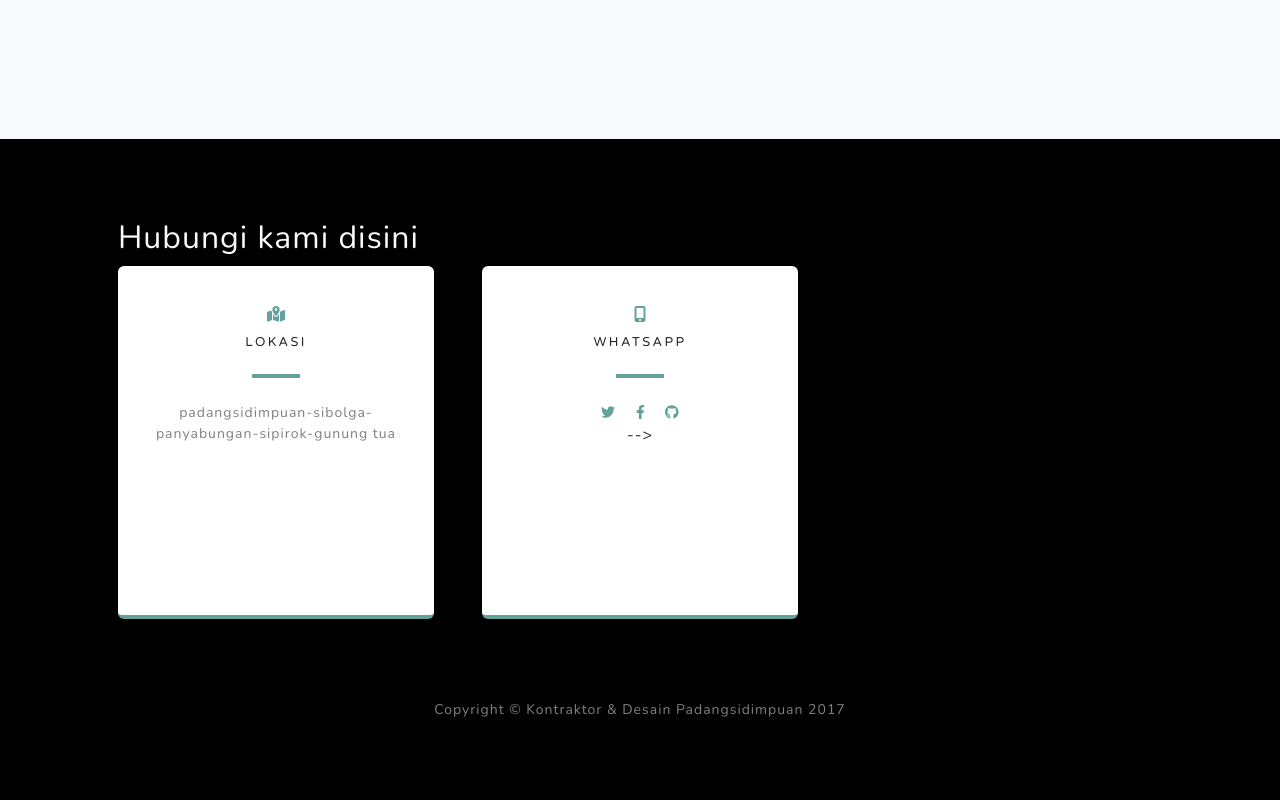
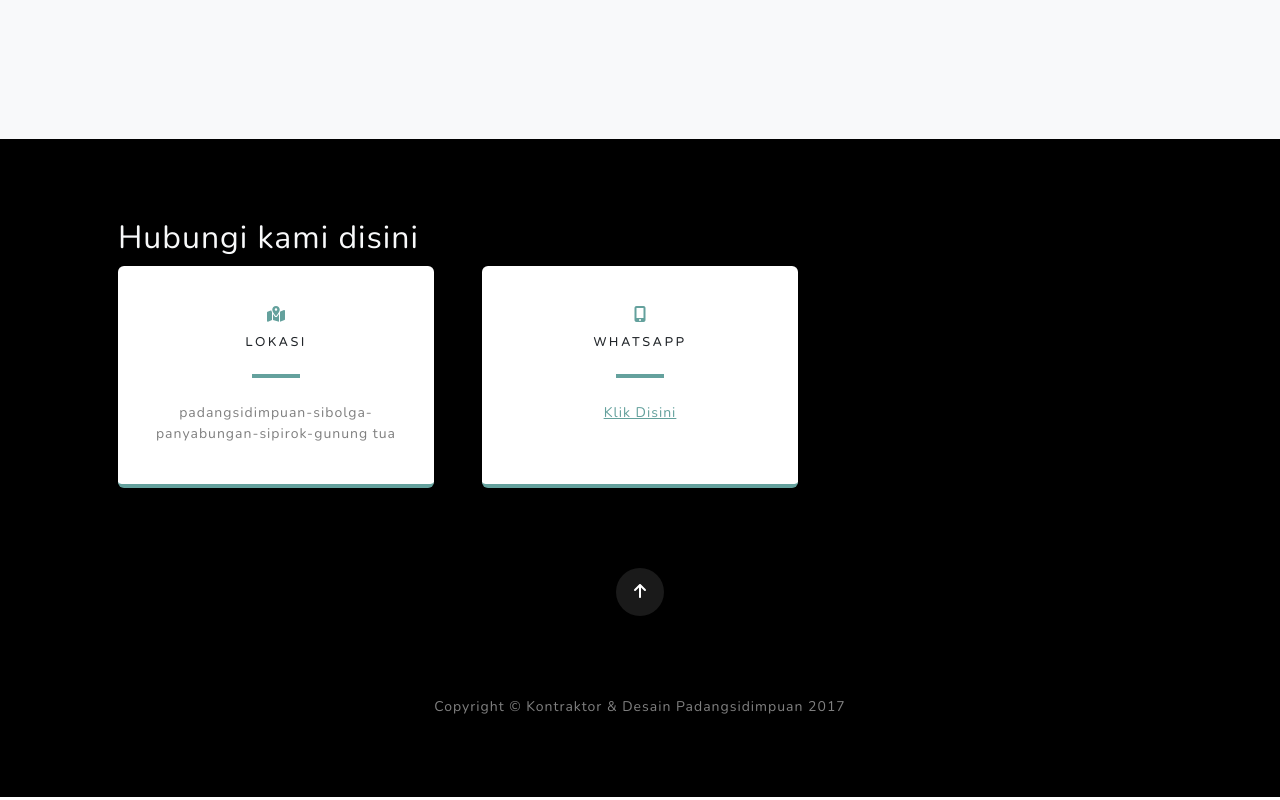
Before and after one commit to Desainari/kontraktor, a plain HTML site: page index.html in a window 1280 px wide. Shown: the part 3277-4077 px from the top of the page. Drawn offline with nearby package versions, Linux system fonts and the light colour scheme.

Commit message:
Update index.html

```diff
--- a/index.html
+++ b/index.html
@@ -128,7 +128,7 @@
                                 <i class="fas fa-mobile-alt text-primary mb-2"></i>
                                 <h4 class="text-uppercase m-0">Whatsapp</h4>
                                 <hr class="my-4 mx-auto" />
-                                <div class="small text-black-50"><a href="https://wa.me/+6285165488695>Klik Disini</a></div>
+                                <div class="small text-black-50"><a href="https://wa.me/+6285165488694">Klik Disini</a></div>
                             </div>
                         </div>
                     </div>
```
